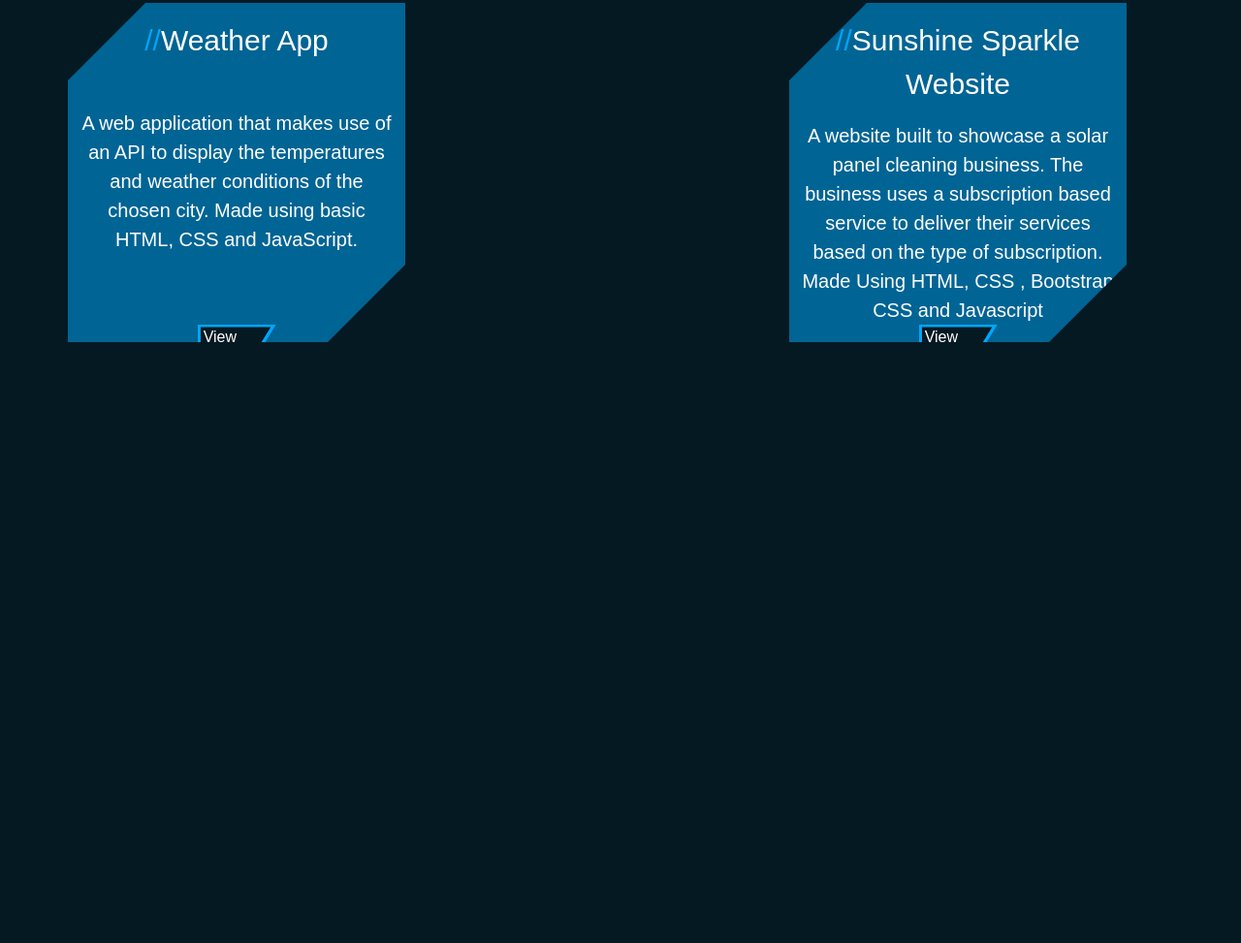
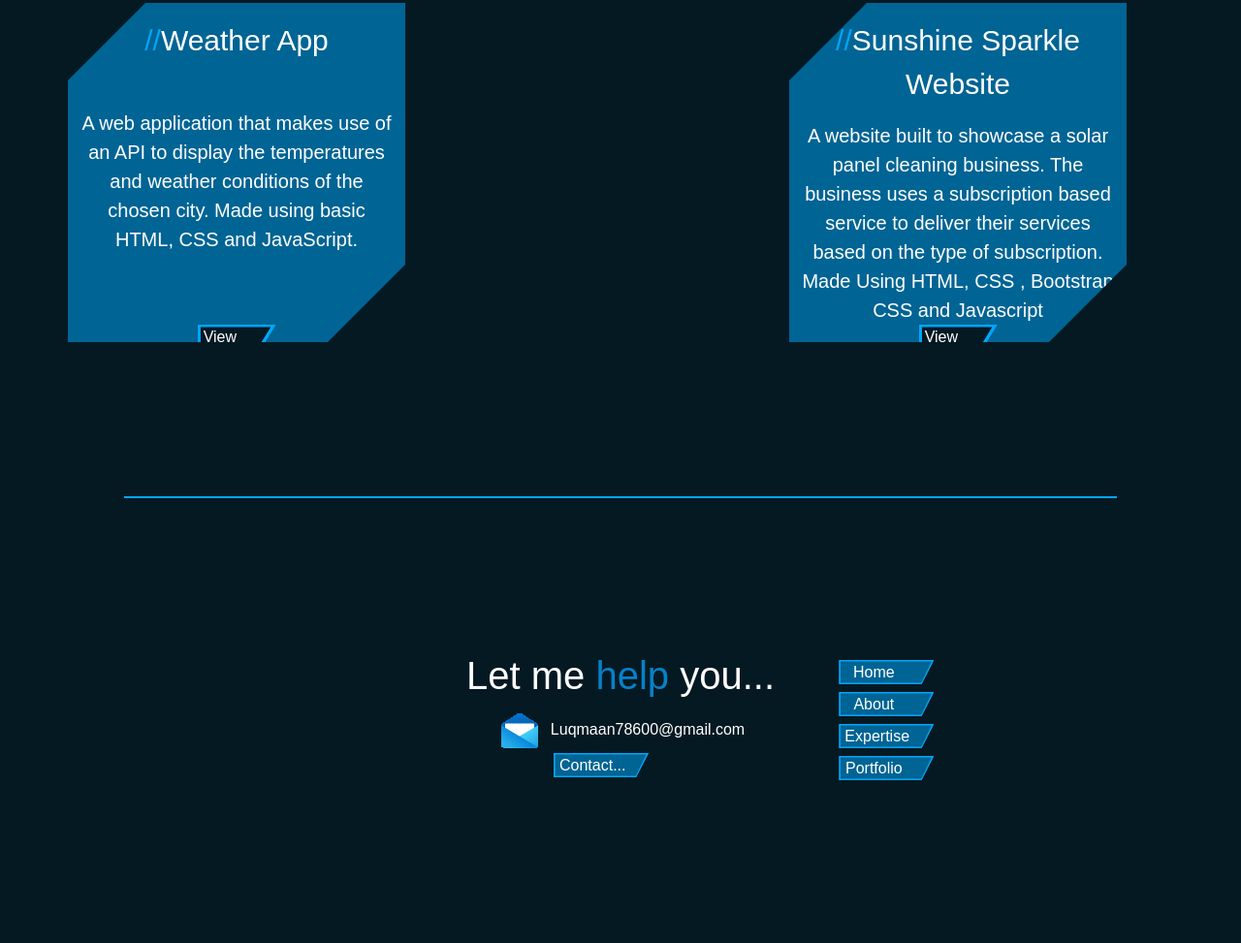
Before and after one commit to LuqmaanAbrahams/Portfolio_Site, a website: page src/index.html in a window 1280 px wide. Shown: the part 2945-3918 px from the top of the page at 97% size. Before the commit the page ends 3458 px from the top, so only its background shows below. Drawn offline with nearby package versions, Linux system fonts and the light colour scheme; a web font is replaced by a local one.

Commit message:
added buttons and text

```diff
--- a/src/Styles/style.css
+++ b/src/Styles/style.css
@@ -251,3 +251,57 @@ body{
 }
 
 /*---------------------------*/
+/* Footer Section Styles */
+.divider_bar{
+    width: 80%;
+    height: 2px;
+    background-color: #00A6FB;
+}
+
+.footer_btn{
+    --background-color: #006494;
+    --border-color: #00A6FB;
+    --hover-color: #00A6FB;
+    width: 98px;
+    height: 25px;
+    color:white;
+   position: relative;
+   display: inline-grid;
+   margin-right: 5vh;
+   border: 0;
+   padding-right: 2rem;
+   background: var(--background-color);
+   clip-path: polygon(0% 0%,100% 0%,calc(100% - 0.8em) 100%,0% 100%);
+   transition: color 0.2s ease-in-out;
+}
+
+.footer_btn:hover{
+    color: var(--hover-color);
+}
+
+.footer_btn::before,
+.footer_btn::after{
+    content: '';
+    position: absolute;
+    inset: 0;
+}
+
+.footer_btn::before{
+    background: var(--border-color);
+    z-index: -2;
+
+}
+
+.footer_btn::after{
+    background:var(--background-color);
+    z-index: -2;
+    clip-path: polygon(
+    .1em .1em,
+
+    calc(100% - .15em) .1em,
+
+    5.3em calc(100% - .1em),
+
+    .1em calc(100% - .1em));
+    transition: color 0.2s ease-in-out;
+}
--- a/src/index.html
+++ b/src/index.html
@@ -81,22 +81,24 @@
         </section>
         <div class="spacer_div"></div>
         <!--Expertise Section Start-->
-        <section id="Expertise" >
+        <section id="Expertise">
             <div class="container justify-content-center">
                 <h1 class="text-center">Expertise<span style="color:#0582CA">_</span></h1>
                 <!-- Grid layout using bootstrap to make the skills display-->
                 <div class="row text-center">
                     <div class="col">
                         <div id="html_tag" class="bgicon  justify-content-center" style="background-color: #2B303A;">
-                            <img src="../assets/exp_icons/html.png" class=" mt-5 card-img image_resize card-img-top" alt="html icon">
+                            <img src="../assets/exp_icons/html.png" class=" mt-5 card-img image_resize card-img-top"
+                                alt="html icon">
                             <div class="card-body">
                                 <h5 class="card-title" style="color: white; font-size: 20px;">HTML</h5>
                             </div>
                         </div>
                     </div>
                     <div class="col">
-                        <div  id="css_tag" class="bgicon" style="background-color: #D48420;">
-                            <img src="../assets/exp_icons/css-3.png" class="mt-5 card-img image_resize card-img-top" alt="css icon">
+                        <div id="css_tag" class="bgicon" style="background-color: #D48420;">
+                            <img src="../assets/exp_icons/css-3.png" class="mt-5 card-img image_resize card-img-top"
+                                alt="css icon">
                             <div class="card-body">
                                 <h5 class="card-title" style="color: white; font-size: 20px;">CSS</h5>
                             </div>
@@ -104,7 +106,8 @@
                     </div>
                     <div class="col">
                         <div id="js_tag" class="bgicon" style="background-color: #E0FF4F;">
-                            <img src="../assets/exp_icons/java-script.png" class=" mt-5 card-img-top image_resize" alt="JavaScript icon">
+                            <img src="../assets/exp_icons/java-script.png" class=" mt-5 card-img-top image_resize"
+                                alt="JavaScript icon">
                             <div class="card-body">
                                 <h5 class="card-title" style="color: black; font-size: 20px;">JavaScript</h5>
                             </div>
@@ -112,7 +115,8 @@
                     </div>
                     <div class="col">
                         <div id="C#_tag" class="bgicon" style="background-color: #006494;">
-                            <img src="../assets/exp_icons/c-sharp.png" class=" mt-5 card-img-top image_resize" alt="C# icon">
+                            <img src="../assets/exp_icons/c-sharp.png" class=" mt-5 card-img-top image_resize"
+                                alt="C# icon">
                             <div class="card-body">
                                 <h5 class="card-title" style="color: white; font-size: 20px;">C#</h5>
                             </div>
@@ -120,7 +124,8 @@
                     </div>
                     <div class="col">
                         <div id="Asp.NET_tag" class="bgicon" style="background-color: #400094;">
-                            <img src="../assets/exp_icons/web.png"  class=" mt-5 card-img-top image_resize" alt="Framework icon">
+                            <img src="../assets/exp_icons/web.png" class=" mt-5 card-img-top image_resize"
+                                alt="Framework icon">
                             <div class="card-body">
                                 <h5 class="card-title" style="color: white; font-size: 20px;">ASP .NET Framework</h5>
                             </div>
@@ -136,7 +141,8 @@
                     </div>
                     <div class="col">
                         <div id="java_tag" class="bgicon" style="background-color: #2B303A;">
-                            <img src="../assets/exp_icons/java.png"  class=" mt-3 mb-2 card-img-top image_resize" alt="JAVA icon">
+                            <img src="../assets/exp_icons/java.png" class=" mt-3 mb-2 card-img-top image_resize"
+                                alt="JAVA icon">
                             <div class="card-body">
                                 <h5 class="card-title" style="color: white; font-size: 20px;">JAVA</h5>
                             </div>
@@ -144,7 +150,8 @@
                     </div>
                     <div class="col">
                         <div id="sql_tag" class="bgicon" style="background-color: #e5e5e5;">
-                            <img src="../assets/exp_icons/database.png"  class=" mt-3 mb-2 card-img-top image_resize" alt="sql icon">
+                            <img src="../assets/exp_icons/database.png" class=" mt-3 mb-2 card-img-top image_resize"
+                                alt="sql icon">
                             <div class="card-body">
                                 <h5 class="card-title" style="color: black; font-size: 20px;">SQL</h5>
                             </div>
@@ -152,7 +159,8 @@
                     </div>
                     <div class="col">
                         <div id="github_tag" class="bgicon" style="background-color: #5968ba;">
-                            <img src="../assets/exp_icons/github.png"  class=" mt-3 mb-2 card-img-top image_resize" alt="github icon">
+                            <img src="../assets/exp_icons/github.png" class=" mt-3 mb-2 card-img-top image_resize"
+                                alt="github icon">
                             <div class="card-body">
                                 <h5 class="card-title" style="color: white; font-size: 20px;">Github</h5>
                             </div>
@@ -166,19 +174,21 @@
         </section>
         <div class="spacer_div"></div>
         <!--Portfolio Section Start-->
-        <section id="Portfolio" >
+        <section id="Portfolio">
             <div class="container justify-content-center">
                 <h1 class="text-center">Portfolio<span style="color:#0582CA">_</span></h1>
                 <div class="row">
                     <div class="col me-5 text-center project_card" style="background: #006494;">
-                        <div class="mt-3" style="font-size: 30px;"><span style="color: #00A6FB ;">//</span>Weather App</div>
+                        <div class="mt-3" style="font-size: 30px;"><span style="color: #00A6FB ;">//</span>Weather App
+                        </div>
                         <div style="font-size: 20px;" class="card-text mt-5">{{project_text1}}</div>
-                        <button id="weather_btn" class="view_button" >View_</button>
+                        <button id="weather_btn" class="view_button">View_</button>
                     </div>
                     <div class="col  project_card "></div>
                     <div class="col text-center me-5 project_card" style="background: #006494;">
                         <div class="mt-3" style="font-size: 30px;"><span style="color: #00A6FB ;">
-                            //</span>Sunshine Sparkle<p>Website</p></div>
+                                //</span>Sunshine Sparkle<p>Website</p>
+                        </div>
                         <div style="font-size: 20px;" class="card-text">{{project_text2}}</div>
                         <button id="sunshine_btn" class="view_button">View_</button>
                     </div>
@@ -186,6 +196,35 @@
             </div>
         </section>
         <div class="spacer_div"></div>
+        <!--Footer Section Start-->
+        <section id="footer" class="mb-5">
+            <div class="container-fluid">
+                <div class="divider_bar position-absolute start-50 translate-middle"></div>
+                <div class="spacer_div"></div>
+                <div class="row">
+                    <div class="col"></div>
+                    <div class="col">
+                        <h1 class="text-center">Let me <span style="color:#0582CA">help</span> you...</h1>
+                        <div class="d-flex align-items-center justify-content-center">
+                            <img src="../assets/icons8-mail.gif" alt="email icon" class="email_icon me-2">
+                            <p class="mb-0">Luqmaan78600@gmail.com</p>
+                        </div>
+                        <div class="d-flex align-items-center justify-content-center">
+                            <button class="footer_btn">Contact...</button>
+                            </div>
+                    </div>
+                    <div class="col">
+                        <div class="d-flex flex-column mt-2">
+                        <button class="footer_btn mb-2">Home</button>
+                        <button class="footer_btn mb-2">About</button>
+                        <button class="footer_btn mb-2">Expertise</button>
+                        <button class="footer_btn mb-2">Portfolio</button>
+                        </div>
+                    </div>
+                </div>
+            </div>
+            <div class="spacer_div"></div>
+        </section>
     </div>
     <script src="https://unpkg.com/vue@3/dist/vue.global.js"></script>
     <script src="https://cdn.jsdelivr.net/npm/bootstrap@5.3.5/dist/js/bootstrap.bundle.min.js"
@@ -211,16 +250,16 @@
                     about_text_pt1: "I am a passionate developer who specializes in both software applications development and website development. I graduated with distinction from Monash University South Africa (IIEMSA) with a bachelor's degree in Computer and Information Sciences, focusing on applications development.",
                     about_text_pt2: "I’ve worked on numerous projects—both professionally and in my free time—to expand my knowledge and sharpen my skills. I am fluent in many programming languages but have primarily focused on JavaScript, Java, and C#.",
                     about_text_pt3: "I take my work seriously, but I also believe it doesn’t hurt to lighten up sometimes. So here’s a joke for you: Life is like coding—if it doesn’t work, delete everything and start over. (Just kidding… mostly.)",
-              }
+                }
             }
         }).mount('#About');
 
         let portfolio = Vue.createApp({
             data() {
                 return {
-                   project_text1: "A web application that makes use of an API to display the temperatures and weather conditions of the chosen city. Made using basic HTML, CSS and JavaScript.",
-                   project_text2: "A website  built to showcase a solar panel cleaning business. The business uses a subscription based service to deliver their services based on the type of subscription. Made Using HTML, CSS , Bootstrap CSS and Javascript"
-              }
+                    project_text1: "A web application that makes use of an API to display the temperatures and weather conditions of the chosen city. Made using basic HTML, CSS and JavaScript.",
+                    project_text2: "A website  built to showcase a solar panel cleaning business. The business uses a subscription based service to deliver their services based on the type of subscription. Made Using HTML, CSS , Bootstrap CSS and Javascript"
+                }
             }
         }).mount('#Portfolio');
     </script>
```
Also changed, not shown: assets/icons8-mail.gif (added).
